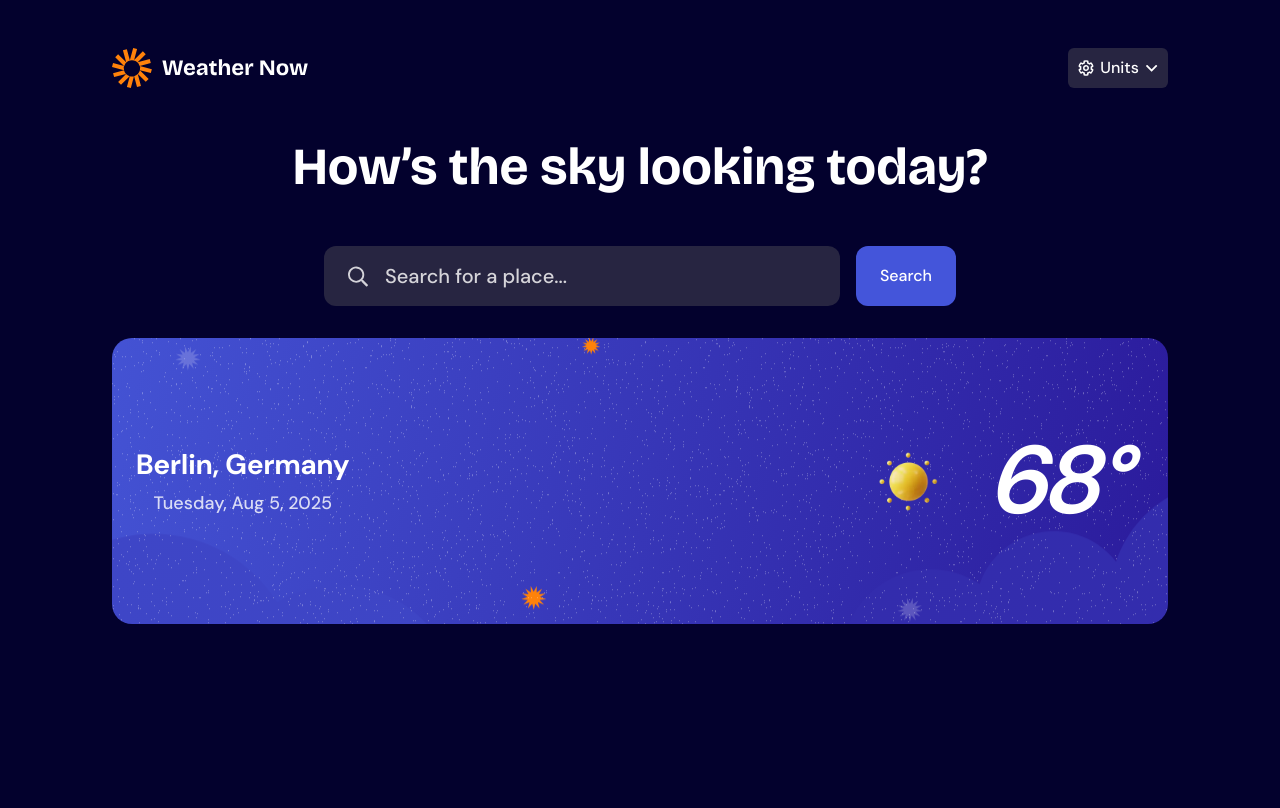
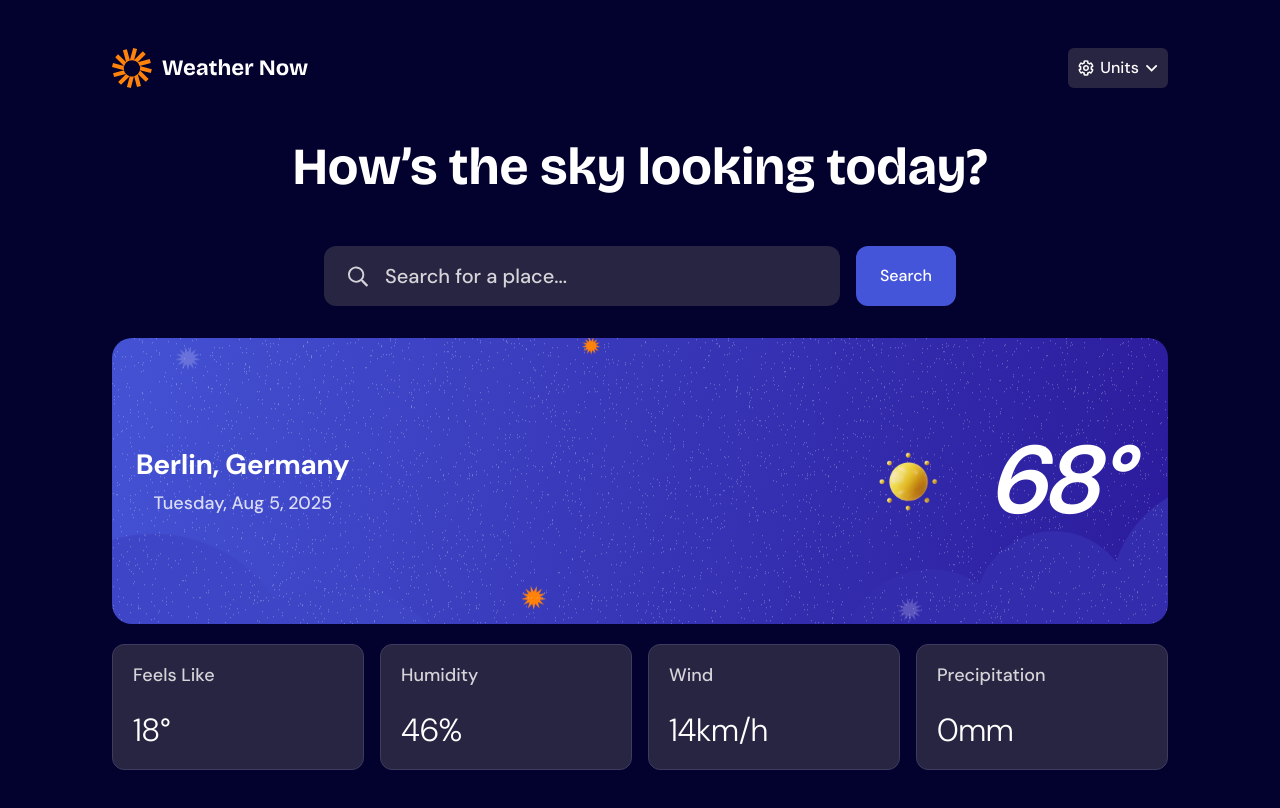
Before and after one commit to gabrielfelps/weather-app, a React (Vite) app: page / in a window 1280 px wide. Shown: the top 808 px of the page. Built offline with nearby package versions, Linux system fonts and the light colour scheme.

Commit message:
feat(components): build static WeatherDetails layout and integrate into WeatherComponents

```diff
--- a/src/components/main/weather/WeatherComponents.jsx
+++ b/src/components/main/weather/WeatherComponents.jsx
@@ -1,9 +1,11 @@
 import CurrentWeatherBoard from './CurrentWeatherBoard';
+import WeatherDetails from './WeatherDetails';
 
 function WeatherComponents() {
   return (
     <section className="mt-8">
       <CurrentWeatherBoard />
+      <WeatherDetails />
     </section>
   );
 }
--- /dev/null
+++ b/src/components/main/weather/WeatherDetails.jsx
@@ -0,0 +1,25 @@
+// Temporary code to test the component layout.
+const details = [
+  { id: 1, title: 'Feels Like', metrics: '18°' },
+  { id: 2, title: 'Humidity', metrics: '46%' },
+  { id: 3, title: 'Wind', metrics: '14km/h' },
+  { id: 4, title: 'Precipitation', metrics: '0mm' },
+];
+
+export default function WeatherDetails() {
+  return (
+    <div className="grid grid-cols-2 md:grid-cols-4 gap-4 mt-5">
+      {details.map(({ id, title, metrics }) => (
+        <div
+          className="flex flex-col p-5 items-start gap-6 bg-neutral-800 border border-neutral-600 rounded-xl"
+          key={id}
+        >
+          <p className="text-neutral-200 text-center text-lg font-medium leading-[120%]">
+            {title}
+          </p>
+          <p className="text-[2rem] font-light leading-[120%]">{metrics}</p>
+        </div>
+      ))}
+    </div>
+  );
+}
```
